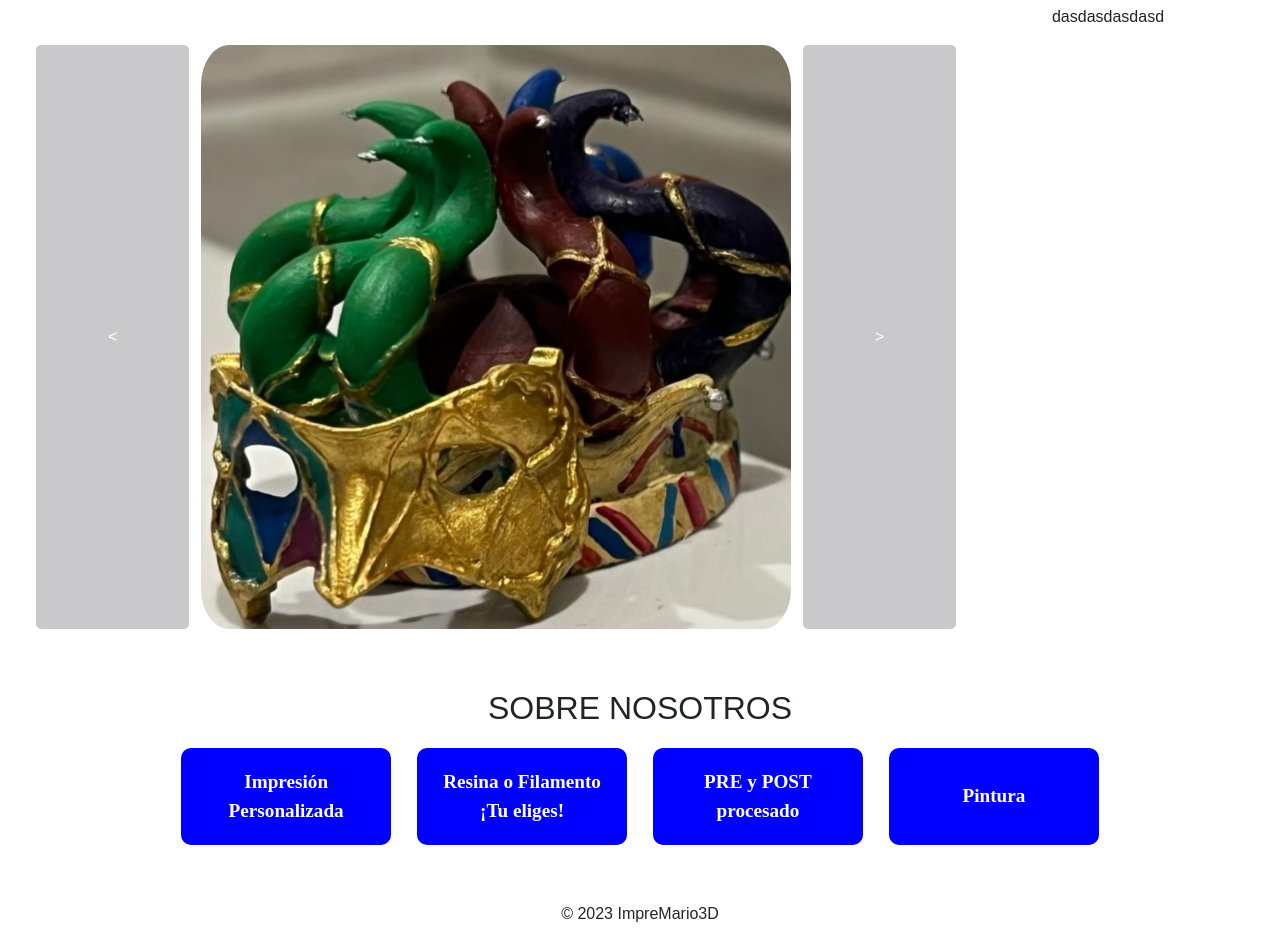
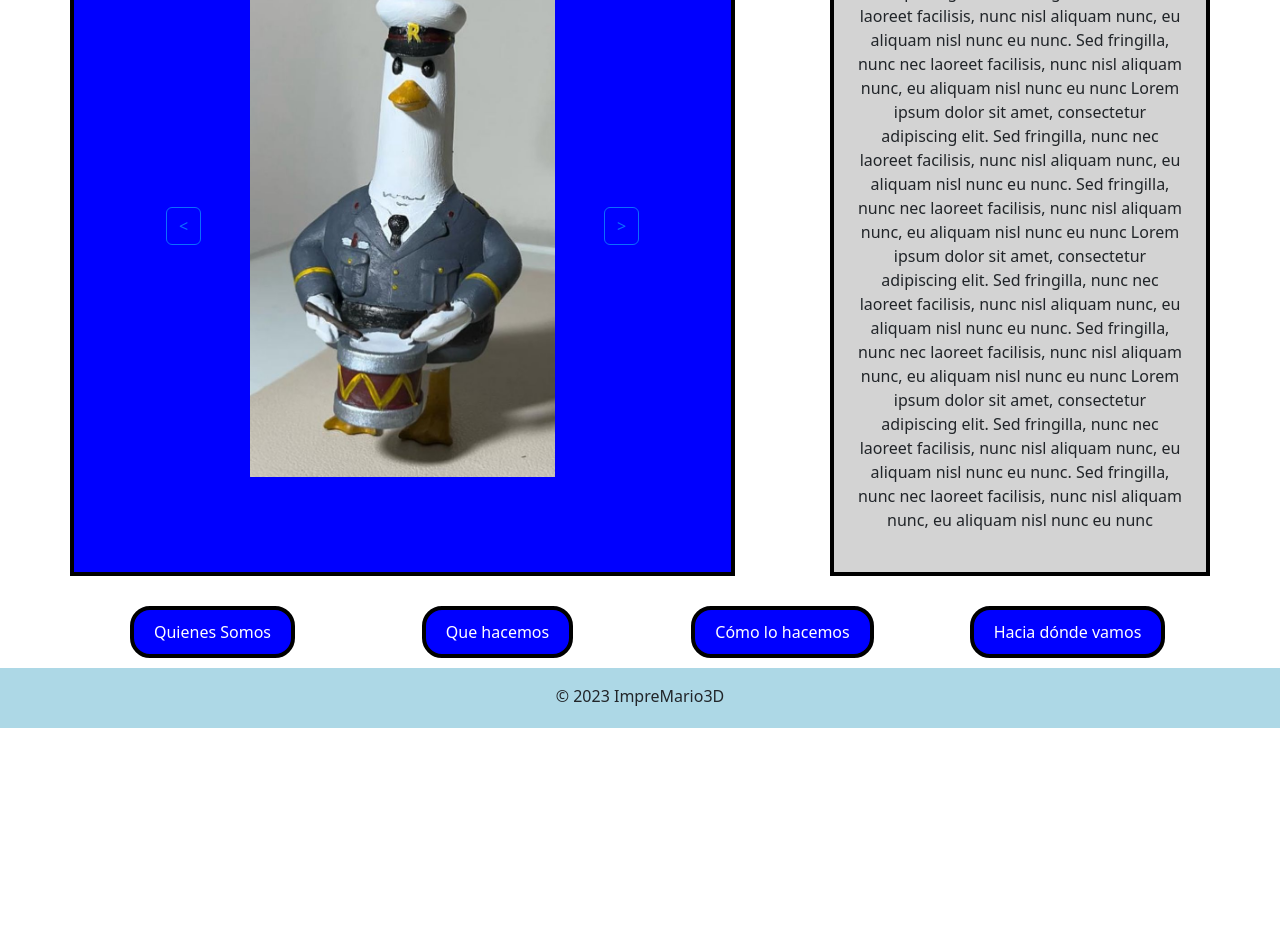
Before and after one commit to mariotg2003/ImpreMario, a plain HTML site: page index.html in a window 1280 px wide. Shown: the part 322-1264 px from the top of the page. After the commit the page ends 1050 px from the top, so only its background shows below. Drawn offline with nearby package versions, Linux system fonts and the light colour scheme.

Commit message:
ImpreMario3d schema

```diff
--- a/index.html
+++ b/index.html
@@ -11,86 +11,91 @@
     <title>ImpreMario3D</title>
   </head>
   <body>
-    <head>
-      <div class="container text-center mt-4">
-        <h1>ImpreMario3D</h1>
-      </div>
-      <!-- CATALOGO-->
-      <div class="row mt-5 col-12 text-center" id="catalogo">
-        <div>
-          <h2 class="titulos">CATALOGO</h2>
+    <div class="container" id="divHeader">
+      <div class="row">
+        <div
+          class="col-12 col-md-2 mb-2 d-flex align-items-center justify-content-center"
+        >
+          <button class="btn btn-primary w-100 botones">CATÁLOGO</button>
         </div>
-        <div class="botones-catalogo col-12 col-md-6">
-          <div class="titulos botones-productos btn btn-primary">RESINA</div>
+        <div class="col-12 col-md-7 mb-2" id="divLogo">
+          <img src="imgs/LogoImper.png" alt="Logo" class="img-fit" />
         </div>
-        <div class="botones-catalogo col-12 col-md-6">
-          <div class="titulos botones-productos btn btn-primary">FILAMENTO</div>
+        <div
+          class="col-12 col-md-2 mb-2 d-flex align-items-center justify-content-center"
+        >
+          <button class="btn btn-primary w-100 botones">CONTACTO</button>
         </div>
       </div>
-    </head>
-    <body>
-      <!-- CUERPO PRINCIPAL PAGINA-->
-      <div class="row cuerpoPagina col-12 mt-5">
-        <div class="col-12 col-lg-9 col-md-5">
-          <div class="container contenedorFotos">
-            <div class="row">
-              <div
-                class="btn btn-primary col-12 col-lg-2 col-md-3 botonCarrusel"
-              >
-                &lt;
-              </div>
+    </div>
+
+    <div class="container text-center" id="divPrincipal">
+      <div class="row">
+        <div class="col-12 col-md-7" id="divImagenes">
+          <div class="row align-items-center justify-content-center">
+            <div class="col-2 text-center">
+              <button class="btn btn-outline-primary">&lt;</button>
+            </div>
+            <div class="col-6 text-center">
               <img
-                class="col-12 col-lg-8 col-md-6 imagenesCarrusel"
-                src="imgs/newRelease/corona.jpeg"
-                alt="Corona Perro Andalú Resina"
+                src="imgs/newRelease/redoblin.jpeg"
+                alt="IMAGEN"
+                class="img-fluid"
               />
-              <div
-                class="btn btn-primary col-12 col-lg-2 col-md-3 botonCarrusel"
-              >
-                &gt;
-              </div>
+            </div>
+            <div class="col-2 text-center">
+              <button class="btn btn-outline-primary">&gt;</button>
             </div>
           </div>
         </div>
-        <div class="col-12 col-lg-3 col-md-7">
-          <div class="carrusel">dasdasdasdasd</div>
+        <div class="col-12 col-md-1"></div>
+        <div class="col-12 col-md-4" id="divInfo">
+          <h1>Lorem Ipsum</h1>
+          <p>
+            Lorem ipsum dolor sit amet, consectetur adipiscing elit. Sed
+            fringilla, nunc nec laoreet facilisis, nunc nisl aliquam nunc, eu
+            aliquam nisl nunc eu nunc. Sed fringilla, nunc nec laoreet
+            facilisis, nunc nisl aliquam nunc, eu aliquam nisl nunc eu nunc
+            Lorem ipsum dolor sit amet, consectetur adipiscing elit. Sed
+            fringilla, nunc nec laoreet facilisis, nunc nisl aliquam nunc, eu
+            aliquam nisl nunc eu nunc. Sed fringilla, nunc nec laoreet
+            facilisis, nunc nisl aliquam nunc, eu aliquam nisl nunc eu nunc
+            Lorem ipsum dolor sit amet, consectetur adipiscing elit. Sed
+            fringilla, nunc nec laoreet facilisis, nunc nisl aliquam nunc, eu
+            aliquam nisl nunc eu nunc. Sed fringilla, nunc nec laoreet
+            facilisis, nunc nisl aliquam nunc, eu aliquam nisl nunc eu nunc
+            Lorem ipsum dolor sit amet, consectetur adipiscing elit. Sed
+            fringilla, nunc nec laoreet facilisis, nunc nisl aliquam nunc, eu
+            aliquam nisl nunc eu nunc. Sed fringilla, nunc nec laoreet
+            facilisis, nunc nisl aliquam nunc, eu aliquam nisl nunc eu nunc
+          </p>
         </div>
       </div>
+    </div>
 
-      <!-- BOTONES INFO NOSOTOS-->
-      <div class="row sobreNosotros">
-        <h2>SOBRE NOSOTROS</h2>
-        <div
-          class="titulos infoNosotros col-12 col-lg-2 col-md-3"
-          id="infoNosotros-1"
-        >
-          Impresión Personalizada
+    <div class="container text-center" id="divBotones">
+      <div class="row">
+        <div class="col-12 col-md-3">
+          <button class="btn btn-primary botones">Quienes Somos</button>
         </div>
-        <div
-          class="titulos infoNosotros col-12 col-lg-2 col-md-3"
-          id="infoNosotros-2"
-        >
-          Resina o Filamento <br />
-          ¡Tu eliges!
+        <div class="col-12 col-md-3">
+          <button class="btn btn-primary botones">Que hacemos</button>
         </div>
-        <div
-          class="titulos infoNosotros col-12 col-lg-2 col-md-3"
-          id="infoNosotros-3"
-        >
-          PRE y POST procesado
+        <div class="col-12 col-md-3">
+          <button class="btn btn-primary botones">Cómo lo hacemos</button>
         </div>
-        <div
-          class="titulos infoNosotros col-12 col-lg-2 col-md-3"
-          id="infoNosotros-4"
-        >
-          Pintura
+        <div class="col-12 col-md-3">
+          <button class="btn btn-primary botones">Hacia dónde vamos</button>
         </div>
       </div>
-    </body>
-    <footer class="fixed">
-      <div class="container text-center mt-4">
-        <p>&copy; 2023 ImpreMario3D</p>
+    </div>
+
+    <footer class="fixed py-3" id="foot">
+      <div class="container text-center">
+        <p class="mb-0">&copy; 2023 ImpreMario3D</p>
       </div>
     </footer>
+
+    <script src="https://cdn.jsdelivr.net/npm/bootstrap@5.3.3/dist/js/bootstrap.bundle.min.js"></script>
   </body>
 </html>
--- a/styles.css
+++ b/styles.css
@@ -1,98 +1,58 @@
 /*ATRIBUTOS GENERALES PARA TODA LA PAGINA*/
 body {
-  text-align: center;
-  font-family: Arial, sans-serif;
+  position: relative;
+  min-height: 100vh; /* asegura altura completa */
+  margin: 0;
+  padding-bottom: 60px; /* espacio para el footer */
 }
 
-.titulos {
-  text-align: center;
-  font-size: 2em;
-  font-weight: bold;
-  color: white;
-  margin-top: 2%;
-  font-family: papyrus;
-}
-
-/*ATRIBUTOS CATALOGO*/
-#catalogo {
-  background-color: blue;
-  height: auto;
-  width: 30%;
-  margin: auto;
-  border-radius: 10px;
-  box-shadow: 0 4px 8px rgba(0, 0, 0, 0.2);
-  padding: 20px;
-}
-
-.botones-productos {
-  font-size: 1.2em;
-  margin-left: 2%;
-  margin-right: 2%;
-  justify-content: space-between;
-}
-
-.botones-catalogo {
-  display: flex;
-  justify-content: center;
-  margin-top: 20px;
-}
-
-.botones-productos:hover {
-  background-color: darkblue;
-  color: yellow;
-  cursor: pointer;
-}
-
-/*ATRIBUTOS INFORMACIÓN SOBRE NOSOTROS*/
-.infoNosotros {
-  display: flex;
-  align-items: center;
-  background-color: blue;
-  margin: 1%;
-  padding: 20px;
-  text-align: center;
-  justify-content: center;
-  font-size: 120%;
-  border-radius: 10px;
-}
-
-.infoNosotros:hover {
-  background-color: darkblue;
-  color: yellow;
-  cursor: pointer;
-}
-
-.sobreNosotros {
-  margin-top: 20px;
-  padding: 20px;
-  justify-content: center;
-}
-
-.contenedorFotos {
+#divImagenes {
   display: flex;
   justify-content: center;
   align-items: center;
-  margin-top: 20px;
-  margin-left: 3%;
-  width: 100%;
-  padding: 20px;
-  border-radius: 10px;
+  height: 300px;
+  min-height: 700px;
+  margin-bottom: 20px;
+  background-color: blue;
+  border: 4px solid black;
 }
 
-.botonCarrusel {
-  background-color: rgba(163, 163, 168, 0.589);
+#divInfo {
+  background-color: lightgray;
+  border: 4px solid black;
+  padding: 20px;
+  margin-bottom: 20px;
+}
+
+.botones {
+  margin: 10px;
+  padding: 10px 20px;
+  font-size: 16px;
+  cursor: pointer;
+  border: 4px solid black;
+  border-radius: 20px;
+  background-color: blue;
   color: white;
-  border: none;
-  font-size: 1em;
-  border-radius: 5px;
-  cursor: pointer;
-  text-align: center;
+}
+
+#divLogo {
   display: flex;
   justify-content: center;
   align-items: center;
+  height: 150px;
+  margin-bottom: 20px;
+  border-radius: 30px;
 }
 
-.imagenesCarrusel {
-  height: auto;
-  border-radius: 40px;
+#divHeader {
+  padding: 10px;
+  margin-bottom: 20px;
 }
+
+#foot {
+  background-color: lightblue;
+  position: absolute;
+  bottom: 0;
+  width: 100%;
+  height: 60px; /* altura del footer */
+}
```
Also changed, not shown: imgs/LogoImper.png (added).
